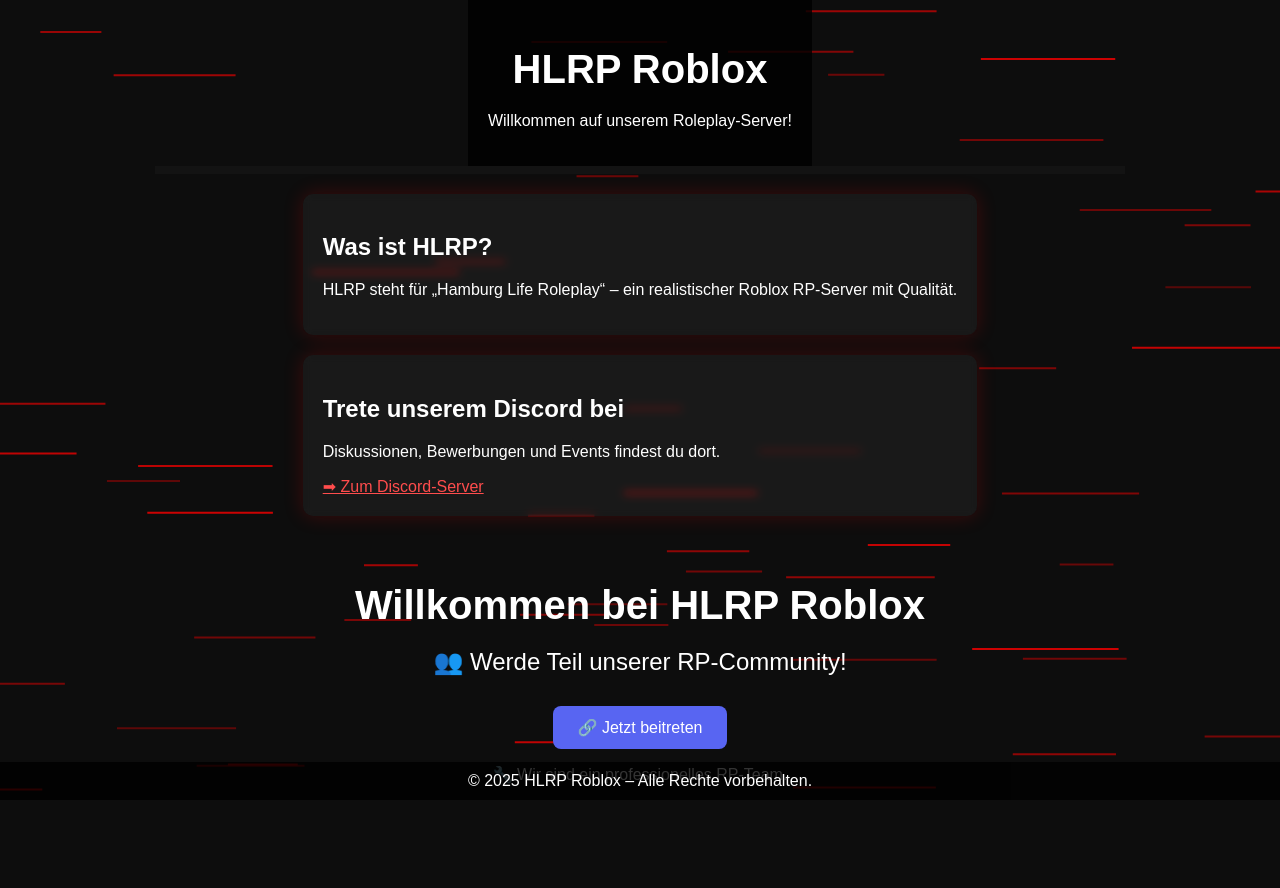
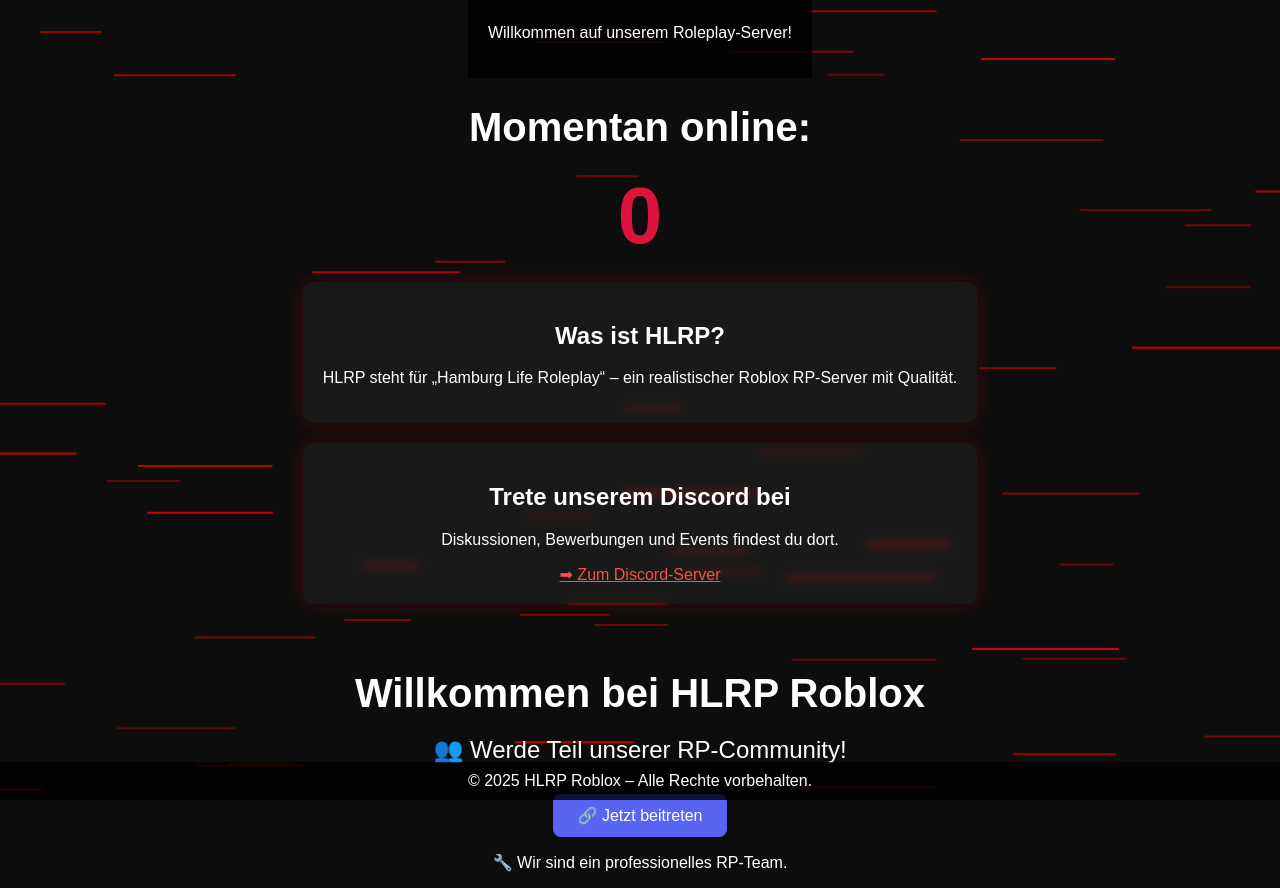
Before and after one commit to HLRPWebiste/HLRP, a plain HTML site: page index.html in a window 1280 px wide. Before the commit the page ends 800 px from the top, so only its background shows below. Drawn offline with Linux system fonts and the light colour scheme; no server answers.

Commit message:
Update index.html

```diff
--- a/index.html
+++ b/index.html
@@ -83,6 +83,79 @@
     <h1>HLRP Roblox</h1>
     <p>Willkommen auf unserem Roleplay-Server!</p>
   </header>
+    <!DOCTYPE html>
+<html lang="de">
+<head>
+  <meta charset="UTF-8" />
+  <title>Live User Zähler</title>
+  <style>
+    body {
+      font-family: Arial, sans-serif;
+      text-align: center;
+      margin-top: 100px;
+      background: #121212;
+      color: #fff;
+    }
+    #userCount {
+      font-size: 5rem;
+      font-weight: bold;
+      color: crimson;
+    }
+  </style>
+</head>
+<body>
+
+  <h1>Momentan online:</h1>
+  <div id="userCount">0</div>
+
+  <!-- Firebase SDKs -->
+  <script src="https://www.gstatic.com/firebasejs/10.12.2/firebase-app-compat.js"></script>
+  <script src="https://www.gstatic.com/firebasejs/10.12.2/firebase-database-compat.js"></script>
+
+  <script>
+    // Deine Firebase Konfiguration hier reinsetzen:
+    const firebaseConfig = {
+      apiKey: "AIzaSyCHh7pvrOZmOUmy0u6miNfLoimcxvI_r_I",
+      authDomain: "hlrp-94d63.firebaseapp.com",
+      databaseURL: "https://hlrp-94d63-default-rtdb.firebaseio.com",
+      projectId: "hlrp-94d63",
+      storageBucket: "hlrp-94d63.appspot.com",
+      messagingSenderId: "912351422477",
+      appId: "1:912351422477:web:451dd779b7f30c45034d44",
+      measurementId: "G-RBS9RBNDE2"
+    };
+
+    firebase.initializeApp(firebaseConfig);
+    const db = firebase.database();
+
+    const userCountDiv = document.getElementById('userCount');
+
+    // Ref für den User-Zähler
+    const usersRef = db.ref('liveUsers');
+
+    // Eine eindeutige ID für jeden User generieren (Session-ID)
+    const userId = Date.now() + '_' + Math.floor(Math.random() * 1000);
+
+    // User als online markieren
+    const userRef = usersRef.child(userId);
+    userRef.set(true);
+
+    // Wenn der User die Seite verlässt, wieder entfernen
+    window.addEventListener('beforeunload', () => {
+      userRef.remove();
+    });
+
+    // Live Updates vom User-Zähler abonnieren
+    usersRef.on('value', snapshot => {
+      const users = snapshot.val();
+      const count = users ? Object.keys(users).length : 0;
+      userCountDiv.textContent = count;
+    });
+  </script>
+
+</body>
+</html>
+
 
   <nav>
     <a href="index.html">Startseite</a>
```
